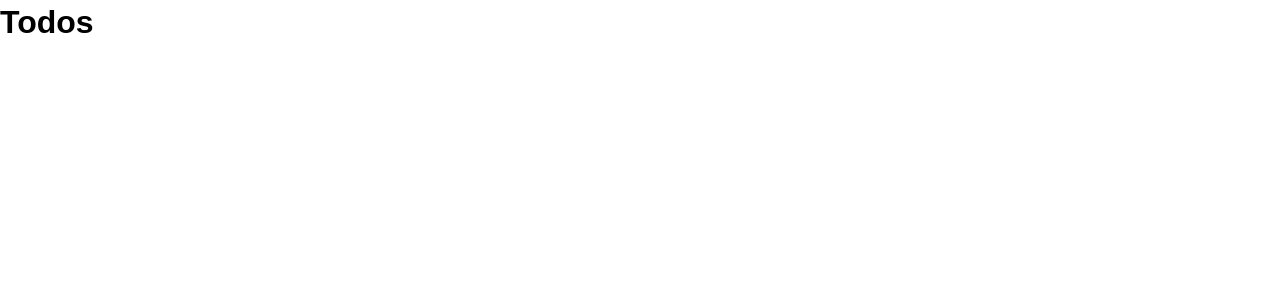
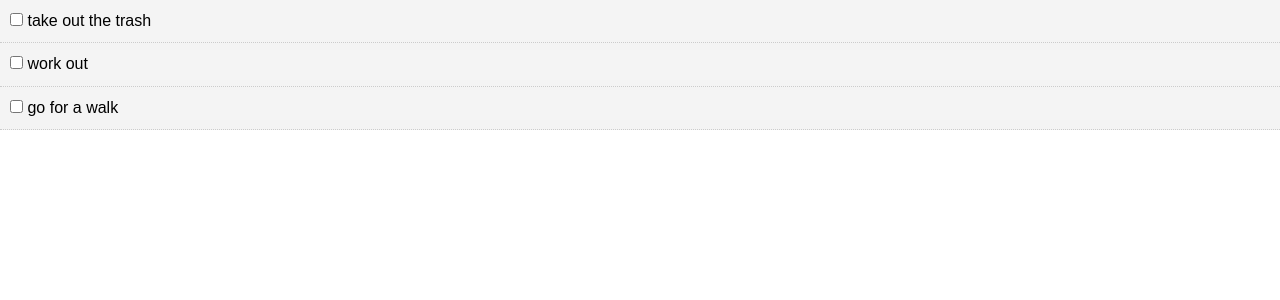
Before and after one commit to nimanthaF/react-todo, a React (Create React App) app: page / in a window 1280 px wide. Shown: the top 300 px of the page. Built offline with nearby package versions, Linux system fonts and the light colour scheme.

Commit message:
toggle complete #1

```diff
--- a/src/App.js
+++ b/src/App.js
@@ -9,7 +9,7 @@
     todos:[
       {
         id:1,
-        title:'tkae out the trash',
+        title:'take out the trash',
         completed:false
       },
       {
@@ -25,11 +25,26 @@
     ]
   }
 
+
+  //Toggle Complete
+  markComplete=(id)=>{
+    this.setState(
+      {
+        todos:this.state.todos.map(todo=>{
+          if(todo.id === id){
+            todo.completed=!todo.completed
+          }
+          return todo;
+        })
+      }
+    );
+  }
+
   render(){
 
     return(
       <div className="App">
-        <Todos todos={this.state.todos}/>
+        <Todos todos={this.state.todos} markComplete={this.markComplete}/>
       </div>
     );
   }
--- /dev/null
+++ b/src/components/Todoitem.js
@@ -0,0 +1,40 @@
+import React, { Component } from 'react'
+import Proptypes from 'prop-types'
+
+export class Todoitem extends Component {
+
+
+    getStyle=()=>{
+        return{
+            background:'#f4f4f4',
+            padding: '10px',
+            borderBottom:'1px #ccc dotted',
+            textDecoration: this.props.todo.completed ?
+            'line-through': 'none'
+        }
+    }
+
+
+
+    render() {
+
+        const {id, title} = this.props.todo;
+
+        return (
+            <div style={this.getStyle()}>
+                <p>
+                    <input type="checkbox" onChange={this.props.markComplete.bind
+                    (this,id)}/>{' '}
+                    {title}
+                </p>
+            </div>
+        )
+    }
+}
+
+//Prop-types
+Todoitem.propTypes={
+    todo:Proptypes.object.isRequired
+  }
+
+export default Todoitem
--- a/src/components/Todos.js
+++ b/src/components/Todos.js
@@ -1,10 +1,24 @@
+import React, {Component} from 'react';
+import Todoitem from './Todoitem';
+import Proptypes from 'prop-types'
 
-function Todos() {
-  return (
-    <div >
-      <h1>Todos</h1>
-    </div>
-  );
+class Todos extends Component{
+
+  markComplete=()=>{
+    console.log('Hello')
+  }
+
+  render(){
+    return this.props.todos.map((todo)=>(
+      <Todoitem key={todo.id} todo={todo} markComplete=
+      {this.props.markComplete}/>
+    ));
+  }
+}
+
+//Prop-types
+Todos.propTypes={
+  todos:Proptypes.array.isRequired
 }
 
 export default Todos;
```
